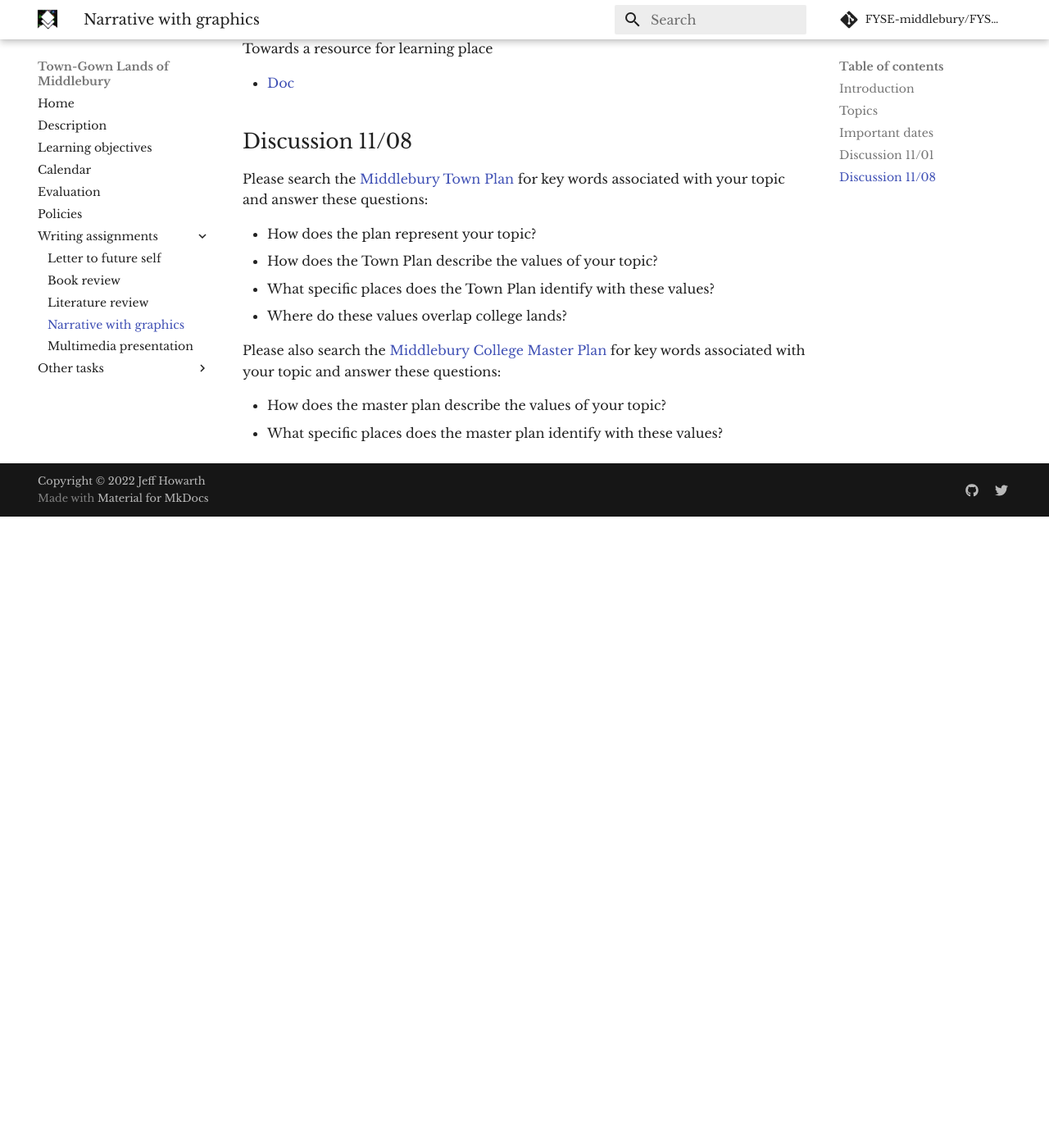
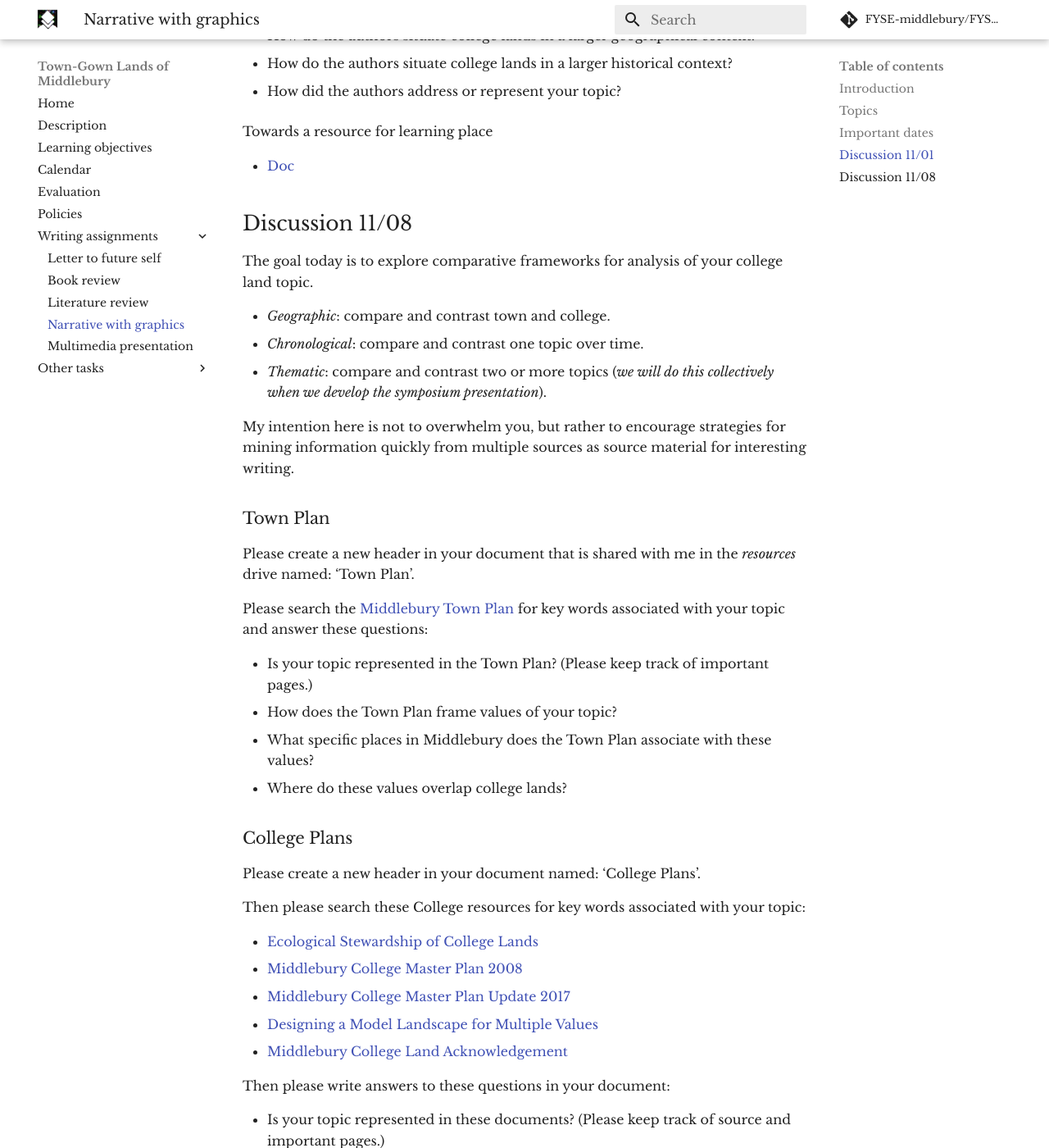
Before and after one commit to FYSE-middlebury/FYSE1020, an MkDocs documentation site: the page built from src/writing/narrative_graphics.md, in a window 1280 px wide and 1400 px high, scrolled down 2370 px. Shown: the whole window at 82% size. Built offline with MkDocs 1.6.1 and Material for MkDocs 9.7.7, drawn with Linux system fonts in a browser that asks for light colours; comment, search, counter and statistics services are not loaded; before the commit the page ends 3000 px from its top, so only the background shows below that; some of the changed text lies outside the part shown.

Commit message:
11/8 prompt

```diff
--- a/docs/calendar/index.html
+++ b/docs/calendar/index.html
@@ -617,7 +617,7 @@
 <tr>
 <td align="center">1118</td>
 <td align="left"></td>
-<td align="center"><em>First draft of narrative due</em></td>
+<td align="center"><em>First rough draft of narrative due</em></td>
 </tr>
 <tr>
 <td align="center">1122</td>
--- a/src/writing/narrative_graphics.md
+++ b/src/writing/narrative_graphics.md
@@ -1,10 +1,14 @@
 ##Introduction
 
-For this assignment, you will collaboratively write a short (1000 - 1500 word) narrative that explores two questions:
+For this assignment, you will collaboratively write a short (1000 - 1500 word) narrative that explores these kinds of questions:
 
 1. How can college lands help people learn about the natural and human history of Middlebury?
 
 2. How do college lands contribute to cultural and natural values that transcend the college community?
+
+3. How do human values of lands differ geographically, chronologically, and thematically?
+
+These are starter questions that you are free to adapt and amend.
 
 Practically, your contribution should help inform decisions and recommendations of a forthcoming management plan for Middlebury College Lands.
 
@@ -59,14 +63,45 @@
 
 ##Discussion 11/08
 
+The goal today is to explore comparative frameworks for analysis of your college land topic.
+
+- _Geographic_: compare and contrast town and college.
+- _Chronological_: compare and contrast one topic over time.
+- _Thematic_: compare and contrast two or more topics (_we will do this collectively when we develop the symposium presentation_).
+
+My intention here is not to overwhelm you, but rather to encourage strategies for mining information quickly from multiple sources as source material for interesting writing.
+
+###Town Plan
+
+Please create a new header in your document that is shared with me in the _resources_ drive named: 'Town Plan'.
+
 Please search the [Middlebury Town Plan](https://cms5.revize.com/revize/middlebury/document_center/Planning%20Zoning/Middlebury-2017-Town-Plan.pdf){target=_blank} for key words associated with your topic and answer these questions:
 
-- How does the plan represent your topic?
-- How does the Town Plan describe the values of your topic?
-- What specific places does the Town Plan identify with these values?
+- Is your topic represented in the Town Plan? (Please keep track of important pages.)
+- How does the Town Plan frame values of your topic?
+- What specific places in Middlebury does the Town Plan associate with these values?
 - Where do these values overlap college lands?
 
-Please also search the [Middlebury College Master Plan](https://drive.google.com/file/d/1Oiv7XVlOQetrJLfz6IFFqlFV1EigegVV/view?usp=sharing){target=_blank} for key words associated with your topic and answer these questions:
 
-- How does the master plan describe the values of your topic?
-- What specific places does the master plan identify with these values?
+###College Plans
+
+Please create a new header in your document named: 'College Plans'.
+
+Then please search these College resources for key words associated with your topic:
+
+- [Ecological Stewardship of College Lands](https://drive.google.com/file/d/1v87djmVVbuYavgJqc4smtb_PXmcmeIHi/view?usp=share_link){target=_blank}
+- [Middlebury College Master Plan 2008](https://drive.google.com/file/d/1Oiv7XVlOQetrJLfz6IFFqlFV1EigegVV/view?usp=sharing){target=_blank}
+- [Middlebury College Master Plan Update 2017](https://drive.google.com/file/d/1XL26rIn97uuNj6BjDNmK3hybBFR6Xez2/view?usp=share_link){target=_blank}
+- [Designing a Model Landscape for Multiple Values](https://drive.google.com/file/d/1x3RhXfjpzcCxNjjhqqU6jBsO16jakFE4/view?usp=share_link){target=_blank}
+- [Middlebury College Land Acknowledgement](https://www.middlebury.edu/office/about/middlebury-land-acknowledgment){target=_blank}
+
+
+Then please write answers to these questions in your document:
+
+- Is your topic represented in these documents? (Please keep track of source and important pages.)
+- How do these documents frame values of your topic?
+- How do the values and discussion of your topic differ between College and Town documents (compare/contrast)?
+- What specific places on college lands do these documents associate with these values?
+- Can you compare and contrast the discussion of your topic over time?
+
+Please use the class time today to get started on this. We will discuss briefly at the end of today's session and then share findings in class on 11/15.
```
Also changed, not shown: docs/search/search_index.json (+1 -1 lines), docs/sitemap.xml (+12 -12 lines), docs/writing/narrative_graphics/index.html (+34 -7 lines), src/calendar.md (+1 -1 lines), 1 other file.
